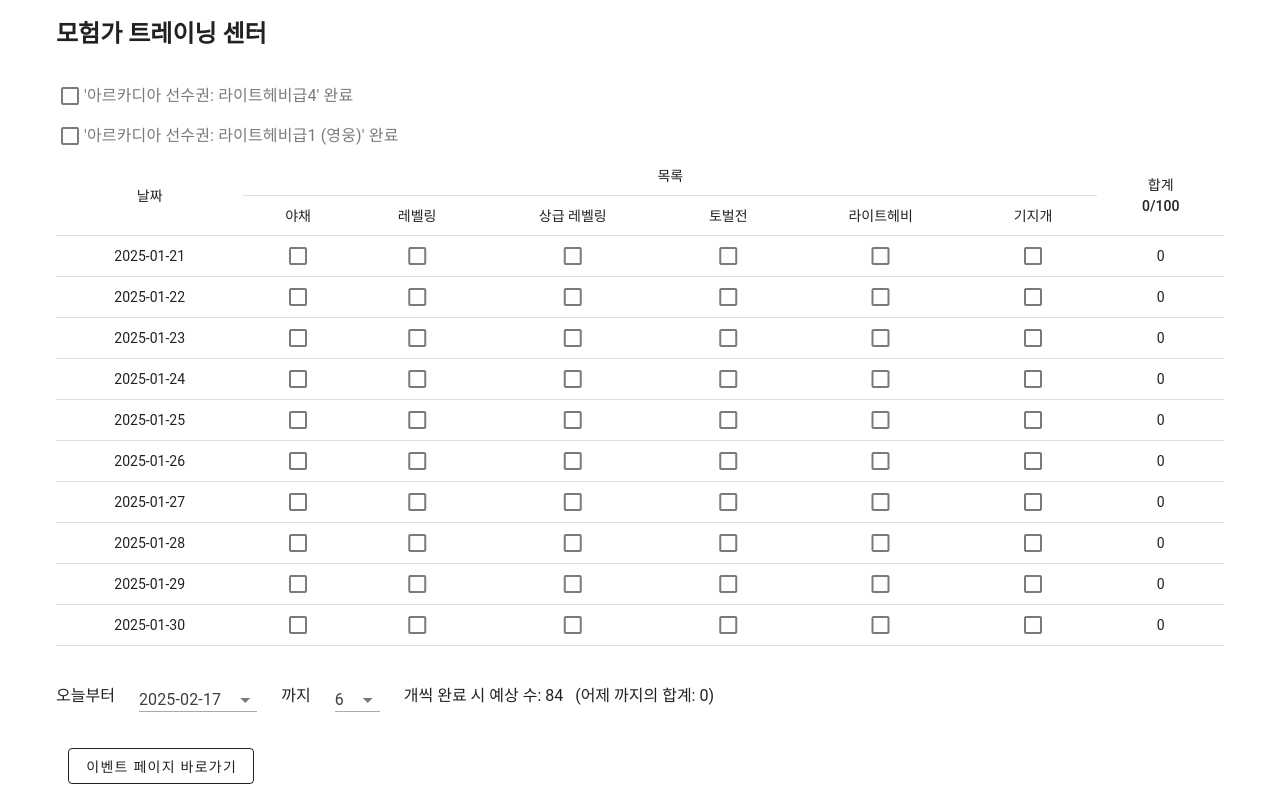
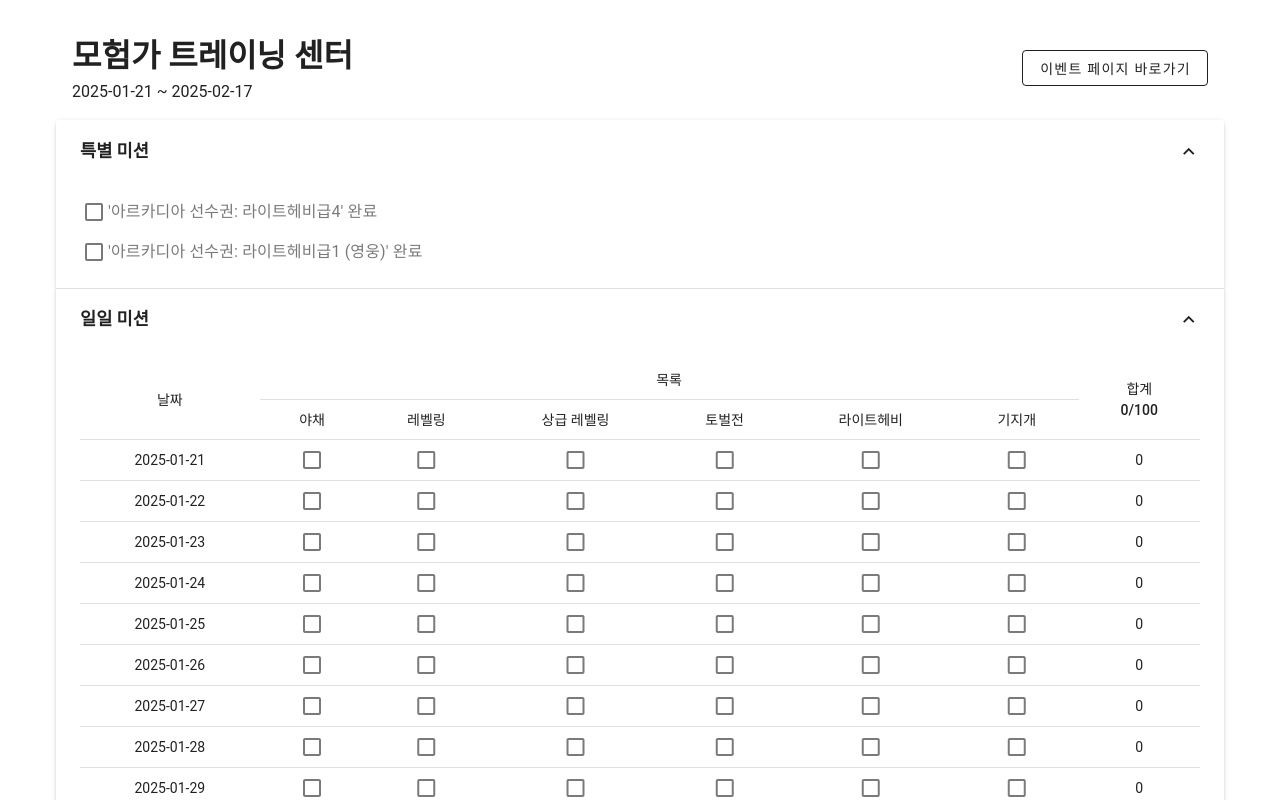
Before and after one commit to black-pepper/ff14-utility, a Vue app: page / in a window 1280 px wide. Shown: the top 800 px of the page. Built offline with nearby package versions, Linux system fonts and the light colour scheme.

Commit message:
refactoring

```diff
--- /dev/null
+++ b/src/composables/useMissionStore.ts
@@ -0,0 +1,57 @@
+// composables/useMissionStore.ts
+import { reactive, ref, computed, watch, onMounted } from 'vue';
+import config from '@/config';
+
+export function useMissionStore() {
+  const missionStatus = reactive(generateData(config.startDate, config.endDate))
+  const uniqueMissionStatus = reactive(new Array(config.uniqueMissions.length).fill(false));
+
+  const selectedPeriod = ref(config.endDate.toLocaleDateString('en-CA'));
+  const countPoint = ref(6);
+
+  const totalScore = computed(() =>
+    missionStatus.reduce((total, item) => total + item.checks.filter(Boolean).length, 0) +
+    uniqueMissionStatus.reduce((sum, status, i) => sum + (status ? config.uniqueMissions[i].score : 0), 0)
+  );
+
+  // 로컬 데이터 불러오기
+const loadFromLocalStorage = () => {
+    const savedMissionStatus = localStorage.getItem('missionStatus');
+    const savedUniqueMissionStatus = localStorage.getItem('uniqueMissionStatus');
+    const savedLastSaveTime = localStorage.getItem('lastSaveTime');
+    if (savedMissionStatus) {
+      // 저장된 데이터가 이벤트 시작일보다 이전인 경우, 저장된 데이터를 삭제
+      if (savedLastSaveTime && new Date(savedLastSaveTime) < new Date(config.startDate)) {
+        localStorage.removeItem('missionStatus');
+        localStorage.removeItem('uniqueMissionStatus');
+        return;
+      } else {
+        // 저장된 데이터가 있으면 불러옴
+        missionStatus.splice(0, missionStatus.length, ...JSON.parse(savedMissionStatus));
+        uniqueMissionStatus.splice(0, uniqueMissionStatus.length, ...JSON.parse(savedUniqueMissionStatus));
+      }
+    }
+  };
+
+  const saveToLocalStorage = () => {
+    localStorage.setItem('missionStatus', JSON.stringify(missionStatus));
+    localStorage.setItem('uniqueMissionStatus', JSON.stringify(uniqueMissionStatus));
+  };
+
+  watch([missionStatus, uniqueMissionStatus], saveToLocalStorage, { deep: true });
+  onMounted(loadFromLocalStorage);
+
+  return { missionStatus, uniqueMissionStatus, totalScore, selectedPeriod, countPoint, saveToLocalStorage, loadFromLocalStorage };
+}
+
+function generateData(startDate, endDate) {
+    const dates = [];
+    let currentDate = new Date(startDate);
+    currentDate.setHours(0, 0, 0, 0);
+    while (currentDate <= endDate) {
+      const formattedDate = currentDate.toLocaleDateString('en-CA').split('T')[0]; // YYYY-MM-DD 형식 변환
+      dates.push({ date: formattedDate, checks: Array(config.missions.length).fill(false) });
+      currentDate.setDate(currentDate.getDate() + 1); // 하루 증가
+    }
+    return dates;
+}
--- /dev/null
+++ b/src/composables/useScoreCalculations.ts
@@ -0,0 +1,42 @@
+import { computed } from 'vue';
+
+export function useScoreCalculations(config, missionStatus, uniqueMissionStatus, selectedPeriod, countPoint) {
+  const uniqueMissionsScore = computed(() =>
+    uniqueMissionStatus.reduce((total, checked, index) => {
+      return total + (checked ? config.uniqueMissions[index].score : 0);
+    }, 0)
+  );
+
+  const yesterdayIndex = computed(() => {
+    const startDate = new Date(config.startDate);
+    startDate.setHours(0, 0, 0, 0);
+    const diff = Date.now() - startDate.getTime();
+    return Math.floor(diff / (1000 * 60 * 60 * 24));
+  });
+
+  const totalScoreYesterday = computed(() =>
+    missionStatus.slice(0, yesterdayIndex.value).reduce((total, item) => {
+      let score = item.checks.filter(Boolean).length; // check 배열에서 true 개수 세기
+      return total + score;
+    }, 0) + uniqueMissionsScore.value
+  );
+
+  const selectedDateIndex = computed(() => {
+    const selectedDate = new Date(selectedPeriod.value);
+    selectedDate.setHours(0, 0, 0, 0);
+    const diff = selectedDate.getTime() - Date.now();
+    return Math.ceil(diff / (1000 * 60 * 60 * 24)) + 1;
+  });
+
+  const expectedScore = computed(() => {
+    return totalScoreYesterday.value + (selectedDateIndex.value * countPoint.value);
+  });
+
+  return {
+    uniqueMissionsScore,
+    totalScoreYesterday,
+    yesterdayIndex,
+    selectedDateIndex,
+    expectedScore
+  };
+}
--- a/src/config.js
+++ b/src/config.js
@@ -4,6 +4,7 @@ export default {
     endDate: new Date('2025-02-17'),
     url: "https://www.ff14.co.kr/events/2025/A0121",
     targetScore: 100,
+    missionTitle: '일일 미션',
     missions: [
         {
             title: "야채",
@@ -30,6 +31,7 @@ export default {
             description: "감정 표현 '기지개' 사용하기",
         },
     ],
+    uniqueMissionTitle: '특별 미션',
     uniqueMissions: [
         {
             title:"'아르카디아 선수권: 라이트헤비급4' 완료",
--- /dev/null
+++ b/src/utils/useMissionUtils.ts
@@ -0,0 +1,13 @@
+export function calculateScore(item) {
+    return item.checks.reduce((sum, checked) => sum + checked, 0);
+  }
+
+export function getRowStyle(item) {
+    const today = new Date();
+    today.setHours(0, 0, 0, 0);
+
+    const itemDate = new Date(item.date);
+    itemDate.setHours(0, 0, 0, 0);
+
+    return itemDate.getTime() === today.getTime() ? 'bg-primary' : '';
+}
--- a/src/views/HomeView.vue
+++ b/src/views/HomeView.vue
@@ -1,21 +1,11 @@
 <script setup lang="ts">
 import { ref, computed, reactive, onMounted, watch } from 'vue'
 import config from '@/config';
+import { useMissionStore } from '@/composables/useMissionStore';
+import { calculateScore, getRowStyle } from '@/utils/useMissionUtils';
+import { useScoreCalculations } from '@/composables/useScoreCalculations';
 
-// 데이터 테이블 생성
-function generateDates(startDate, endDate) {
-  const dates = [];
-  let currentDate = new Date(startDate);
-  currentDate.setHours(0, 0, 0, 0);
-  while (currentDate <= endDate) {
-    const formattedDate = currentDate.toLocaleDateString('en-CA').split('T')[0]; // YYYY-MM-DD 형식 변환
-    dates.push({ date: formattedDate, checks: Array(config.missions.length).fill(false) });
-    currentDate.setDate(currentDate.getDate() + 1); // 하루 증가
-  }
-  return dates;
-}
-const missionStatus = reactive(generateDates(config.startDate, config.endDate))
-const uniqueMissionStatus = reactive(new Array(config.uniqueMissions.length).fill(false));
+const { missionStatus, uniqueMissionStatus, totalScore, selectedPeriod, countPoint, saveToLocalStorage, loadFromLocalStorage } = useMissionStore();
 
 const today = new Date();
 function generatePeriodList(startDate, endDate) {
@@ -30,67 +20,14 @@ function generatePeriodList(startDate, endDate) {
   }
   return dates;
 }
-const selectedPeriod = ref(config.endDate.toLocaleDateString('en-CA'));
 const periodList = generatePeriodList(today, config.endDate);
-const countPoint = ref(6);
 const countPointList = Array.from({ length: config.missions.length }, (_, i) => i + 1);
+const panels = ref([0, 1]);
 
-const calculateScore = (item: any) => {
-  return item.checks.reduce((sum, checked) => sum + checked, 0)
-}
-
-const totalScore = computed(() =>
-  missionStatus.reduce((total, item) => {
-    let score = item.checks.filter(Boolean).length // check 배열에서 true 개수 세기
-    return total + score
-  }, 0) + uniqueMissionsScore.value
-);
-
-const uniqueMissionsScore = computed(() =>
-  uniqueMissionStatus.reduce((total, checked, index) => {
-    return total + (checked ? config.uniqueMissions[index].score : 0);
-  }, 0)
-);
-
-const totalScoreYesterday = computed(() =>
-  missionStatus.slice(0, yesterdayIndex.value).reduce((total, item) => {
-    let score = item.checks.filter(Boolean).length // check 배열에서 true 개수 세기
-    return total + score
-  }, 0) + uniqueMissionsScore.value
-);
-
-//이벤트 시작일로부터 며칠이 지났는지 계산
-const yesterdayIndex = computed(() => {
-  const startDate = new Date(config.startDate);
-  startDate.setHours(0, 0, 0, 0);
-  const diff = today.getTime() - new Date(startDate).getTime();
-  return Math.floor(diff / (1000 * 60 * 60 * 24));
-});
-
-//오늘 날짜 표시
-const getRowStyle = (item) => {
-  today.setHours(0, 0, 0, 0); // 오늘 날짜의 시간부분을 00:00:00으로 설정
-
-  const itemDate = new Date(item.date);
-  itemDate.setHours(0, 0, 0, 0); // item 날짜의 시간부분을 00:00:00으로 설정
-
-  if (itemDate.getTime() === today.getTime()) {
-    return 'bg-primary'; // 오늘 날짜라면 배경색 설정
-  }
-
-  return '';
-};
-
-//선택일자까지 며칠 남았는지 계산
-const selectedDateIndex = computed(() => {
-  const selectedDate = new Date(selectedPeriod.value);
-  selectedDate.setHours(0, 0, 0, 0);
-  const diff = selectedDate.getTime() - today.getTime();
-  return Math.ceil(diff / (1000 * 60 * 60 * 24))+1;
-});
-const expectedScore = computed(() => {
-  return totalScoreYesterday.value + (selectedDateIndex.value * countPoint.value)
-})
+const {
+      totalScoreYesterday,
+      expectedScore
+    } = useScoreCalculations(config, missionStatus, uniqueMissionStatus, selectedPeriod, countPoint);
 
 // 해당 날짜의 체크박스가 모두 선택된 상태인지 확인
 const isAllChecked = (index) => {
@@ -103,46 +40,43 @@ const toggleAllChecks = (index) => {
   missionStatus[index].checks = missionStatus[index].checks.map(() => !allChecked);
 };
 
-// 로컬 데이터 불러오기
-const loadFromLocalStorage = () => {
-  const savedMissionStatus = localStorage.getItem('missionStatus');
-  const savedUniqueMissionStatus = localStorage.getItem('uniqueMissionStatus');
-  const savedLastSaveTime = localStorage.getItem('lastSaveTime');
-  if (savedMissionStatus) {
-    // 저장된 데이터가 이벤트 시작일보다 이전인 경우, 저장된 데이터를 삭제
-    if (savedLastSaveTime && new Date(savedLastSaveTime) < new Date(config.startDate)) {
-      localStorage.removeItem('missionStatus');
-      localStorage.removeItem('uniqueMissionStatus');
-      return;
-    } else {
-      // 저장된 데이터가 있으면 불러옴
-      missionStatus.splice(0, missionStatus.length, ...JSON.parse(savedMissionStatus));
-      uniqueMissionStatus.splice(0, uniqueMissionStatus.length, ...JSON.parse(savedUniqueMissionStatus));
-    }
-  }
-};
-
 onMounted(() => {
   loadFromLocalStorage(); // 컴포넌트가 마운트될 때 로컬 스토리지에서 데이터를 불러옴
 });
 
 // 로컬 데이터 저장하기
-const saveToLocalStorage = () => {
-  localStorage.setItem('missionStatus', JSON.stringify(missionStatus));
-  localStorage.setItem('uniqueMissionStatus', JSON.stringify(uniqueMissionStatus));
-  localStorage.setItem('lastSaveTime', JSON.stringify(Date.now()));
-};
-
 watch([missionStatus, uniqueMissionStatus], saveToLocalStorage, { deep: true });
 </script>
 
 <template>
   <v-container>
-    <h2>{{ config.eventName }}</h2>
-    <div>&nbsp;</div>
-    <v-checkbox v-for="(mission, index) in config.uniqueMissions"
-    :key="index" v-model="uniqueMissionStatus[index]" :label="mission.title" density="compact"/>
+    <v-container>
+    <v-row justify="space-between" align="center">
+      <v-col cols="auto">
+      <h1>{{ config.eventName }}</h1>
+      <p>{{ config.startDate.toLocaleDateString('en-CA') }} ~ {{  config.endDate.toLocaleDateString('en-CA') }}</p>
+      </v-col>
+      <v-col cols="auto">
+        <v-btn variant="outlined" :href="config.url" target="_blank">이벤트 페이지 바로가기</v-btn>
+      </v-col>
+    </v-row>
+  </v-container>
+    <v-expansion-panels variant="accordion" v-model="panels" multiple>
+    <v-expansion-panel>
+      <v-expansion-panel-title v-slot="{ expanded }">
+        <h3>{{ config.uniqueMissionTitle }}</h3>
+      </v-expansion-panel-title>
+      <v-expansion-panel-text>
+        <v-checkbox v-for="(mission, index) in config.uniqueMissions"
+      :key="index" v-model="uniqueMissionStatus[index]" :label="mission.title" density="compact"/>
+      </v-expansion-panel-text>
     <!-- <v-card variant="outlined" style="border-color: lightgray; overflow-y: auto;" max-height="500"> -->
+    </v-expansion-panel>
+    <v-expansion-panel>
+      <v-expansion-panel-title v-slot="{ expanded }">
+        <h3>{{ config.missionTitle }}</h3>
+      </v-expansion-panel-title>
+      <v-expansion-panel-text>
     <v-table variant="outlined" density="compact" height="500" fixed-header>
       <thead>
         <tr>
@@ -170,6 +104,10 @@ watch([missionStatus, uniqueMissionStatus], saveToLocalStorage, { deep: true });
         </tr>
       </tbody>
     </v-table>
+  </v-expansion-panel-text>
+  </v-expansion-panel>
+  <v-expansion-panel readonly expand-icon="">
+    <v-expansion-panel-title>
   <!-- </v-card> -->
   <div>&nbsp;</div>
   <v-row align="center" justify="start">
@@ -203,10 +141,12 @@ watch([missionStatus, uniqueMissionStatus], saveToLocalStorage, { deep: true });
       <span></span>
     </v-col>
   </v-row>
-  <div>&nbsp;</div>
-  <v-col cols="auto">
-    <v-btn variant="outlined" :href="config.url" target="_blank">이벤트 페이지 바로가기</v-btn>
-  </v-col>
+    </v-expansion-panel-title>
+  <v-expansion-panel-text>
+    ??
+  </v-expansion-panel-text>
+  </v-expansion-panel>
+  </v-expansion-panels>
   </v-container>
 </template>
 <style scoped>
```
